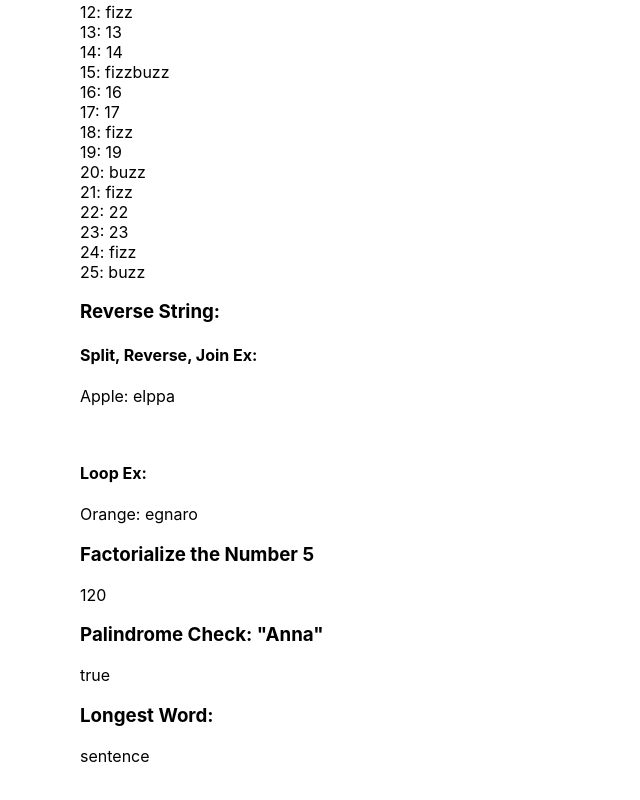
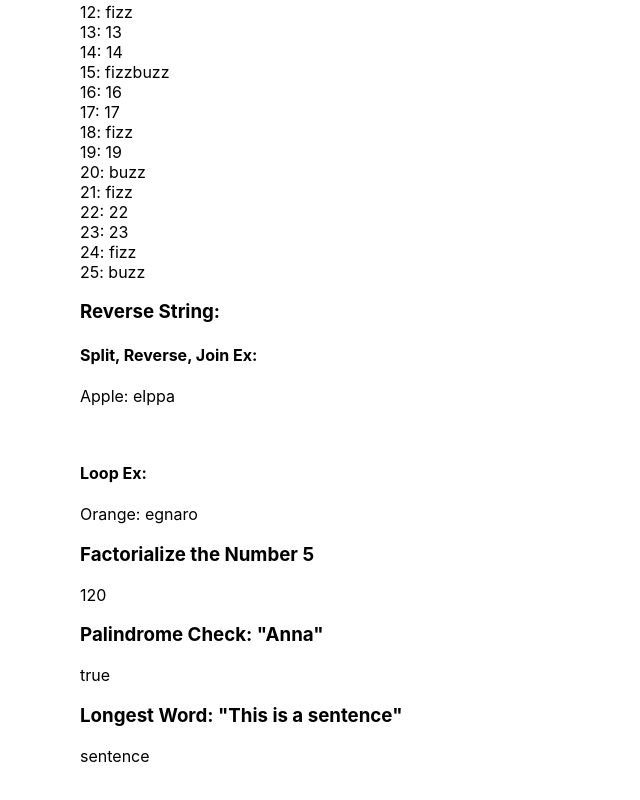
Before and after one commit to jgomez44/CodingChallenges, a React (Create React App) app in the folder client/: page / in a window 1280 px wide. Shown: the part 429-1229 px from the top of the page, without its empty margins (0-640 px from the left). Built offline with nearby package versions, Linux system fonts and the light colour scheme.

Commit message:
add to flw

```diff
--- a/client/src/FindLongestWord.js
+++ b/client/src/FindLongestWord.js
@@ -16,7 +16,7 @@ class FindLongestWord extends React.Component {
   render() {
     return (
       <div>
-        <h3>Longest Word:</h3>
+        <h3>Longest Word: "This is a sentence"</h3>
         <p>{this.findLongestWord("This is a sentence")}</p>
       </div>
     );
```
